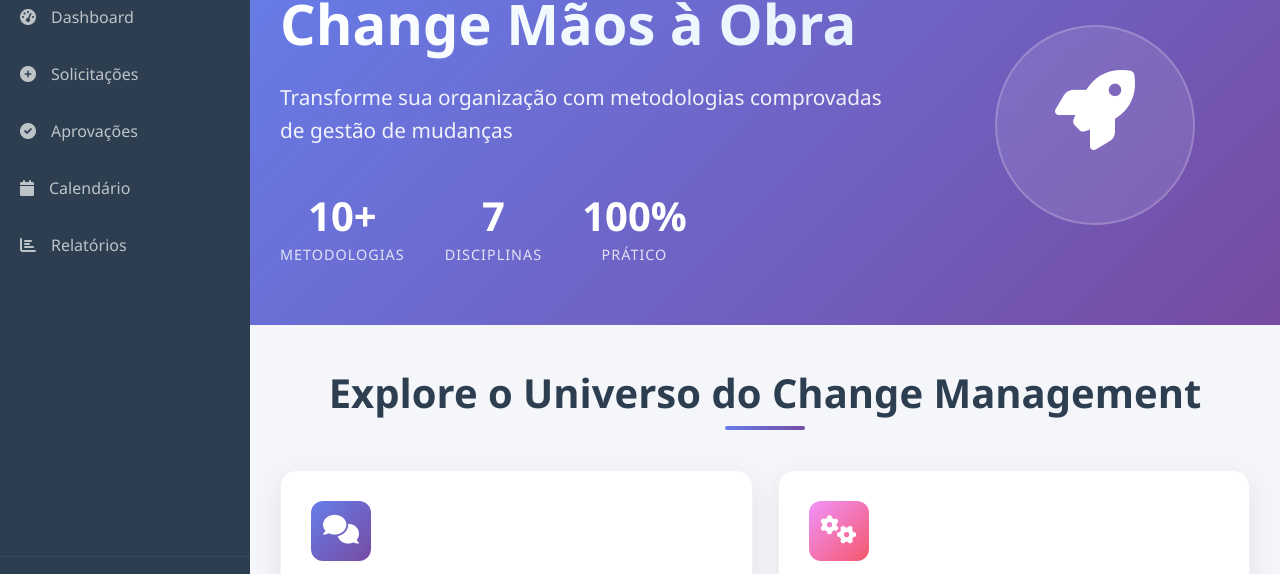
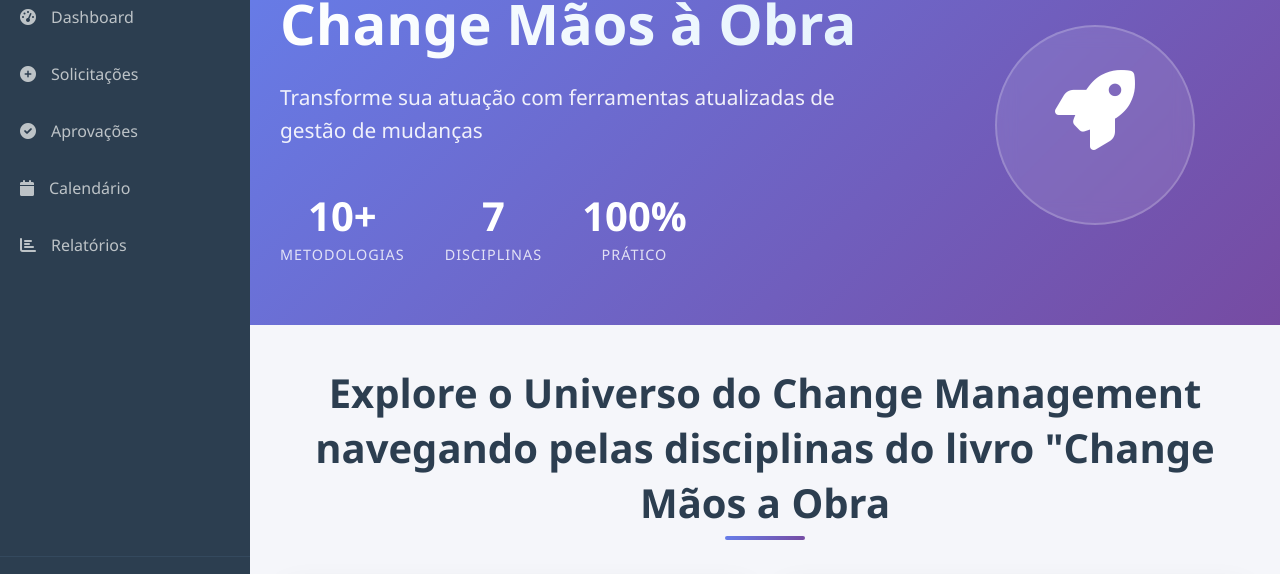
Before and after one commit to barbarapcribeiro/changeapp_login, a plain HTML site: page home.html in a window 1280 px wide. Shown: the part 156-730 px from the top of the page. Drawn offline with Linux system fonts and the light colour scheme; sample sign-in values are in the browser's storage.

Commit message:
Update home.html

```diff
--- a/home.html
+++ b/home.html
@@ -3,7 +3,7 @@
 <head>
     <meta charset="UTF-8">
     <meta name="viewport" content="width=device-width, initial-scale=1.0">
-    <title>Change Mãos à Obra - Home</title>
+    <title>Change Mãos à Obra por Bárbara Ribeiro - Home</title>
     <link rel="stylesheet" href="css/style.css">
     <link rel="stylesheet" href="css/home.css">
     <link href="https://cdnjs.cloudflare.com/ajax/libs/font-awesome/6.0.0/css/all.min.css" rel="stylesheet">
@@ -92,7 +92,7 @@
                     <div class="hero-content">
                         <div class="hero-text">
                             <h1>Change Mãos à Obra</h1>
-                            <p>Transforme sua organização com metodologias comprovadas de gestão de mudanças</p>
+                            <p>Transforme sua atuação com ferramentas atualizadas de gestão de mudanças</p>
                             <div class="hero-stats">
                                 <div class="stat-item">
                                     <span class="stat-number">10+</span>
@@ -118,7 +118,7 @@
 
                 <!-- Navigation Cards Section -->
                 <section class="navigation-section">
-                    <h2>Explore o Universo do Change Management</h2>
+                    <h2>Explore o Universo do Change Management navegando pelas disciplinas do livro "Change Mãos a Obra</h2>
                     <div class="nav-cards-grid">
 
                         <!-- Card 1: Vamos falar de Change -->
```
